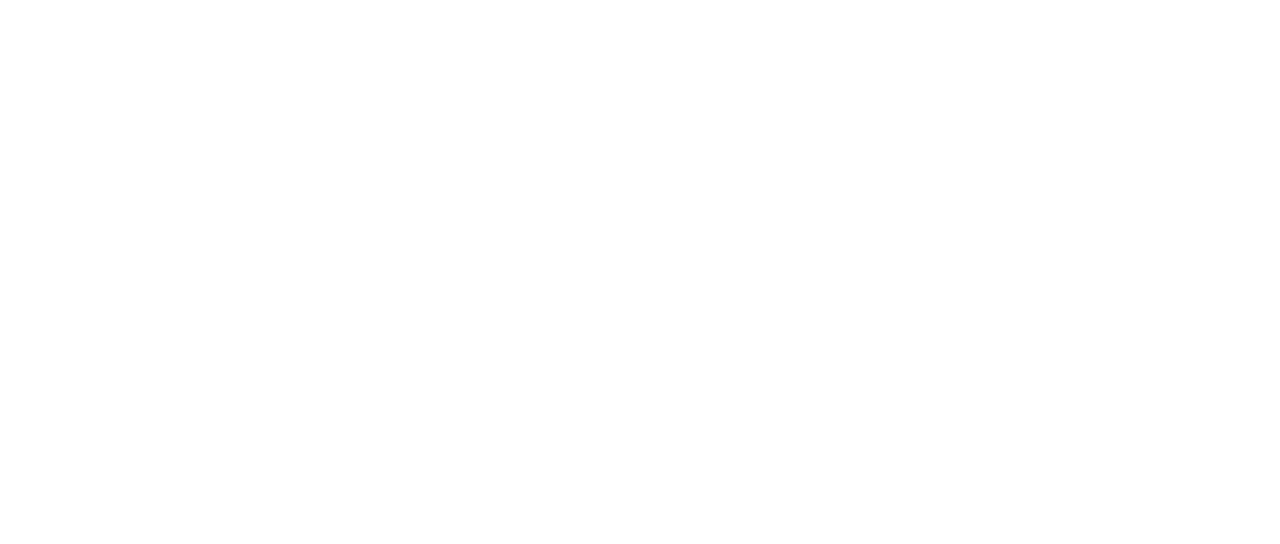
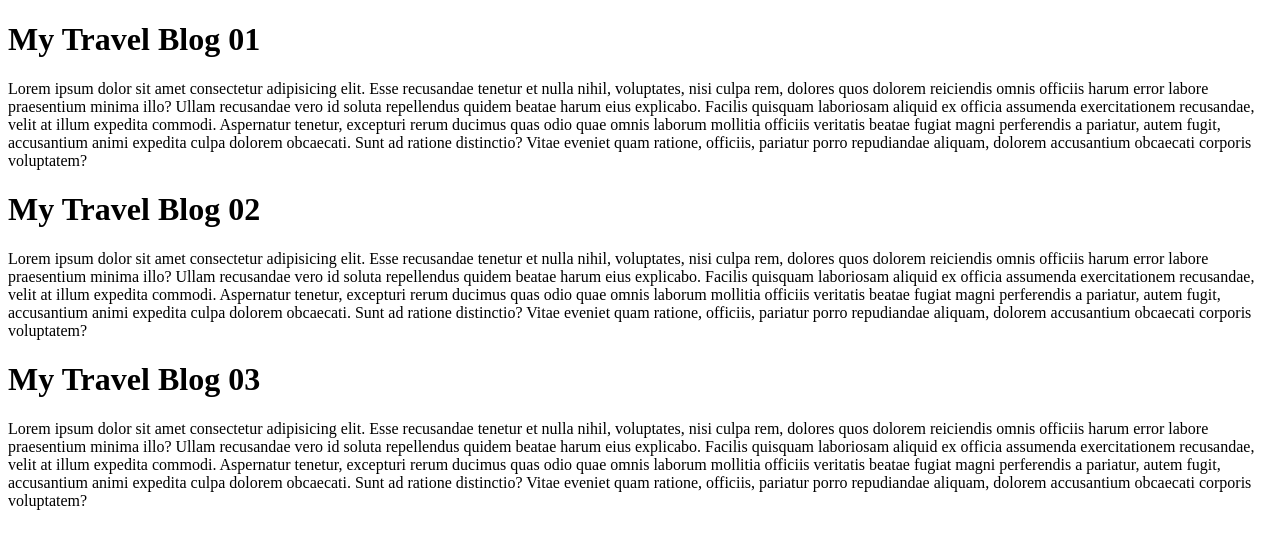
Before and after one commit to taiatulislam/my-first-website, a plain HTML site: page index.html in a window 1280 px wide. Drawn offline with Linux system fonts and the light colour scheme.

Commit message:
travel blogs added

```diff
--- a/index.html
+++ b/index.html
@@ -8,6 +8,39 @@
 </head>
 
 <body>
+    <div>
+        <h1>My Travel Blog 01</h1>
+        <p>Lorem ipsum dolor sit amet consectetur adipisicing elit. Esse recusandae tenetur et nulla nihil, voluptates,
+            nisi culpa rem, dolores quos dolorem reiciendis omnis officiis harum error labore praesentium minima illo?
+            Ullam recusandae vero id soluta repellendus quidem beatae harum eius explicabo. Facilis quisquam laboriosam
+            aliquid ex officia assumenda exercitationem recusandae, velit at illum expedita commodi. Aspernatur tenetur,
+            excepturi rerum ducimus quas odio quae omnis laborum mollitia officiis veritatis beatae fugiat magni
+            perferendis a pariatur, autem fugit, accusantium animi expedita culpa dolorem obcaecati. Sunt ad ratione
+            distinctio? Vitae eveniet quam ratione, officiis, pariatur porro repudiandae aliquam, dolorem accusantium
+            obcaecati corporis voluptatem?</p>
+    </div>
+    <div>
+        <h1>My Travel Blog 02</h1>
+        <p>Lorem ipsum dolor sit amet consectetur adipisicing elit. Esse recusandae tenetur et nulla nihil, voluptates,
+            nisi culpa rem, dolores quos dolorem reiciendis omnis officiis harum error labore praesentium minima illo?
+            Ullam recusandae vero id soluta repellendus quidem beatae harum eius explicabo. Facilis quisquam laboriosam
+            aliquid ex officia assumenda exercitationem recusandae, velit at illum expedita commodi. Aspernatur tenetur,
+            excepturi rerum ducimus quas odio quae omnis laborum mollitia officiis veritatis beatae fugiat magni
+            perferendis a pariatur, autem fugit, accusantium animi expedita culpa dolorem obcaecati. Sunt ad ratione
+            distinctio? Vitae eveniet quam ratione, officiis, pariatur porro repudiandae aliquam, dolorem accusantium
+            obcaecati corporis voluptatem?</p>
+    </div>
+    <div>
+        <h1>My Travel Blog 03</h1>
+        <p>Lorem ipsum dolor sit amet consectetur adipisicing elit. Esse recusandae tenetur et nulla nihil, voluptates,
+            nisi culpa rem, dolores quos dolorem reiciendis omnis officiis harum error labore praesentium minima illo?
+            Ullam recusandae vero id soluta repellendus quidem beatae harum eius explicabo. Facilis quisquam laboriosam
+            aliquid ex officia assumenda exercitationem recusandae, velit at illum expedita commodi. Aspernatur tenetur,
+            excepturi rerum ducimus quas odio quae omnis laborum mollitia officiis veritatis beatae fugiat magni
+            perferendis a pariatur, autem fugit, accusantium animi expedita culpa dolorem obcaecati. Sunt ad ratione
+            distinctio? Vitae eveniet quam ratione, officiis, pariatur porro repudiandae aliquam, dolorem accusantium
+            obcaecati corporis voluptatem?</p>
+    </div>
 
 </body>
 
```
